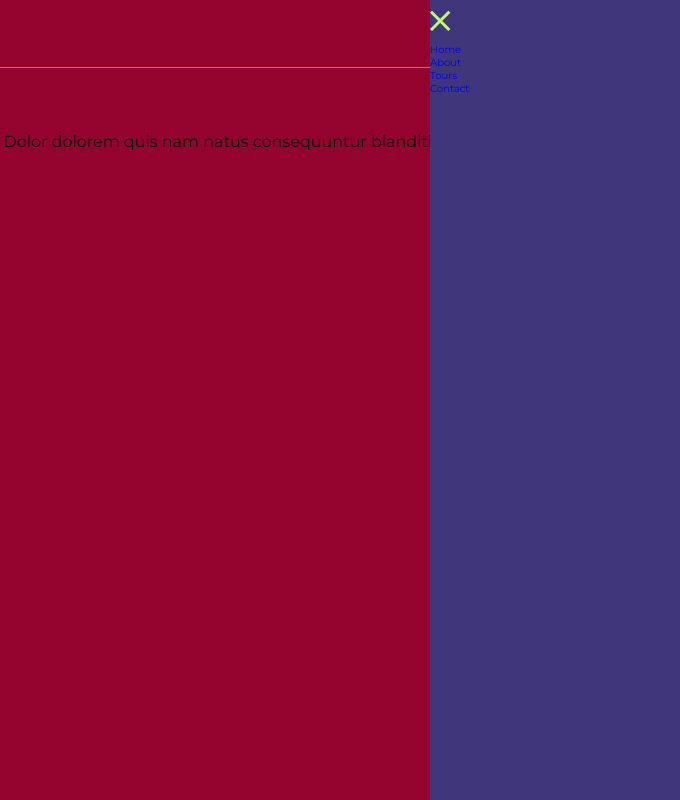
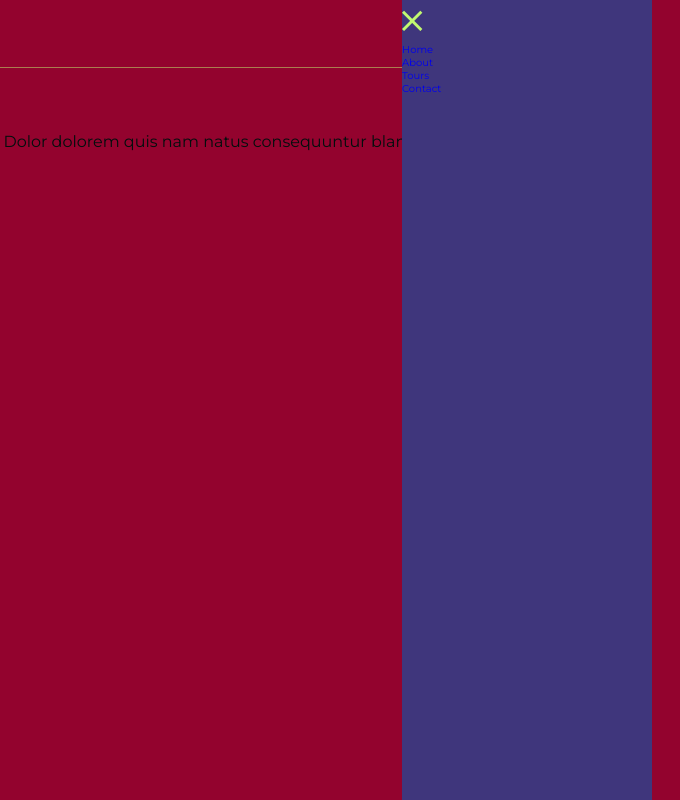
Before and after one commit to natas7509/websites, a plain HTML site: page NZ-site/index.html in a window 1280 px wide. Shown: the full height of the page, 600-1280 px from the left. Drawn offline with nearby package versions, Linux system fonts and the light colour scheme; files that its build step writes are made by us from their sources.

Commit message:
not watching sass

```diff
--- a/NZ-site/scss/style.scss
+++ b/NZ-site/scss/style.scss
@@ -59,12 +59,6 @@ nav {
     height: 100vh;
     position: fixed;
     top: 0;
-    right: 0;
-  }
-
-  .open i {
-    // position: absolute;
-    // top: 0;
-    // right: 0;
+    right: 28px;
   }
 }
```
Also changed, not shown: css/style.css (added).
